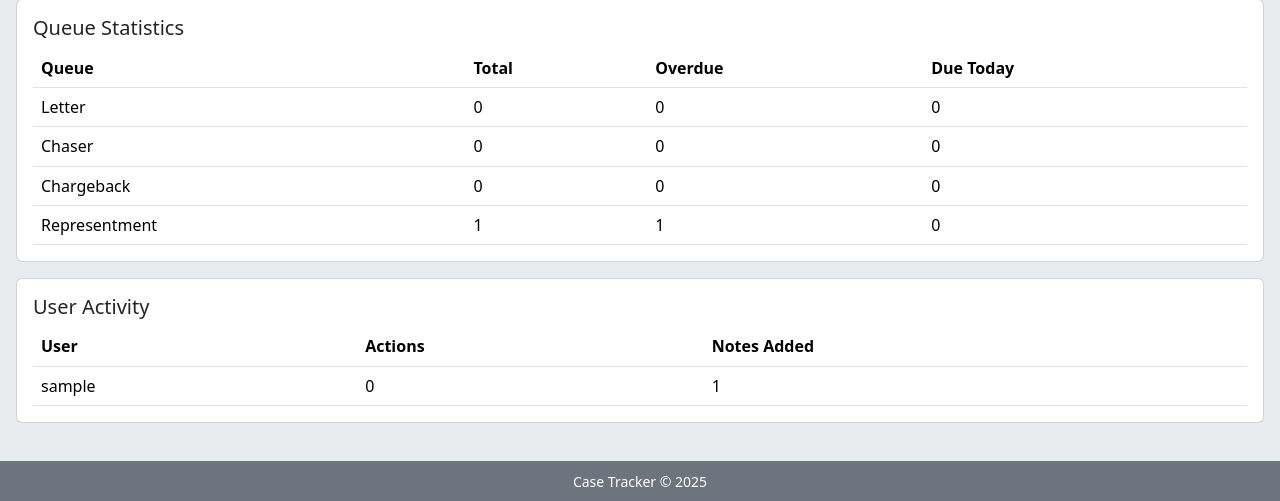
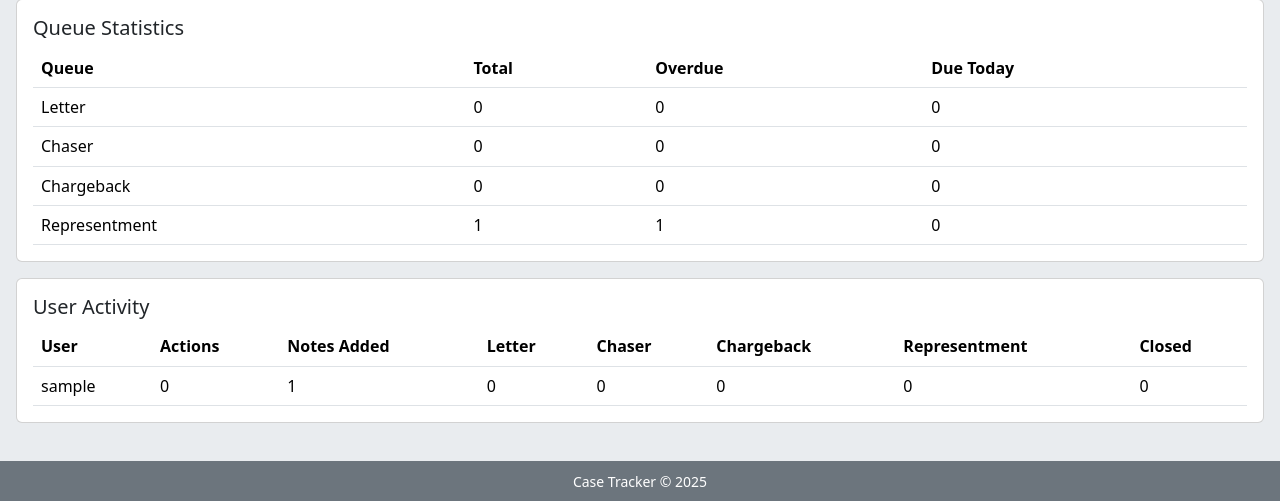
Before and after one commit to FelixCortezGIT/Case-tracker, a Flask app: page /manager_dashboard in a window 1280 px wide. Shown: the part 299-800 px from the top of the page. Run offline with Flask 3, Linux system fonts and the light colour scheme; tables that the repository leaves empty hold one stand-in row (values such as "Sample post").

Commit message:
rozdelenie user activity na detailnejsi breakdown

```diff
--- a/app.py
+++ b/app.py
@@ -236,6 +236,11 @@ def manager_dashboard():
         .filter(Case.deadline_date == today)
         .count()
     )
+    first_logs_subquery = (
+        db.session.query(func.min(Log.log_id).label("first_log_id"))
+        .group_by(Log.case_id)
+        .subquery()
+    )
     users = User.query.all()
     user_statistics = []
     for user in users:
@@ -249,10 +254,58 @@ def manager_dashboard():
             .filter(Notes.user_id == user.user_id)
             .count()
         )
+        created_cases = (
+            Log.query
+            .filter(Log.user_id == user.user_id)
+            .filter(Log.log_id.in_(first_logs_subquery))
+            .count()
+        )
+        letter_actions = (
+            Log.query
+            .join(Status)
+            .filter(Log.user_id == user.user_id)
+            .filter(Status.status_name == "letter")
+            .count()
+        )
+        chaser_actions = (
+            Log.query
+            .join(Status)
+            .filter(Log.user_id == user.user_id)
+            .filter(Status.status_name == "chaser")
+            .count()
+        )
+        chargeback_actions = (
+            Log.query
+            .join(Status)
+            .filter(Log.user_id == user.user_id)
+            .filter(Status.status_name == "chargeback")
+            .count()
+        )
+        representment_actions = (
+            Log.query
+            .join(Status)
+            .filter(Log.user_id == user.user_id)
+            .filter(Status.status_name == "representment")
+            .count()
+        )
+        closed_actions = (
+            Log.query
+            .join(Status)
+            .filter(Log.user_id == user.user_id)
+            .filter(Status.status_name == "closed")
+            .count()
+        )
         user_statistics.append({
             "username": user.username,
             "actions": actions,
-            "notes_added": notes_added
+            "notes_added": notes_added,
+            "created_cases": created_cases,
+            "letter_actions": letter_actions,
+            "chaser_actions": chaser_actions,
+            "chargeback_actions": chargeback_actions,
+            "representment_actions": representment_actions,
+            "closed_actions": closed_actions,
+            "points": actions + created_cases
         })
     queue_names = ["letter", "chaser", "chargeback", "representment"]
     queue_statistics = []
--- a/templates/manager_dashboard.html
+++ b/templates/manager_dashboard.html
@@ -90,6 +90,11 @@
                         <th>User</th>
                         <th>Actions</th>
                         <th>Notes Added</th>
+                        <th>Letter</th>
+                        <th>Chaser</th>
+                        <th>Chargeback</th>
+                        <th>Representment</th>
+                        <th>Closed</th>
                     </tr>
                 </thead>
 
@@ -99,6 +104,11 @@
                             <td>{{ user.username }}</td>
                             <td>{{ user.actions }}</td>
                             <td>{{ user.notes_added }}</td>
+                            <td>{{ user.letter_actions }}</td>
+                            <td>{{ user.chaser_actions }}</td>
+                            <td>{{ user.chargeback_actions }}</td>
+                            <td>{{ user.representment_actions }}</td>
+                            <td>{{ user.closed_actions }}</td>
                         </tr>
                     {% endfor %}
                 </tbody>
```
